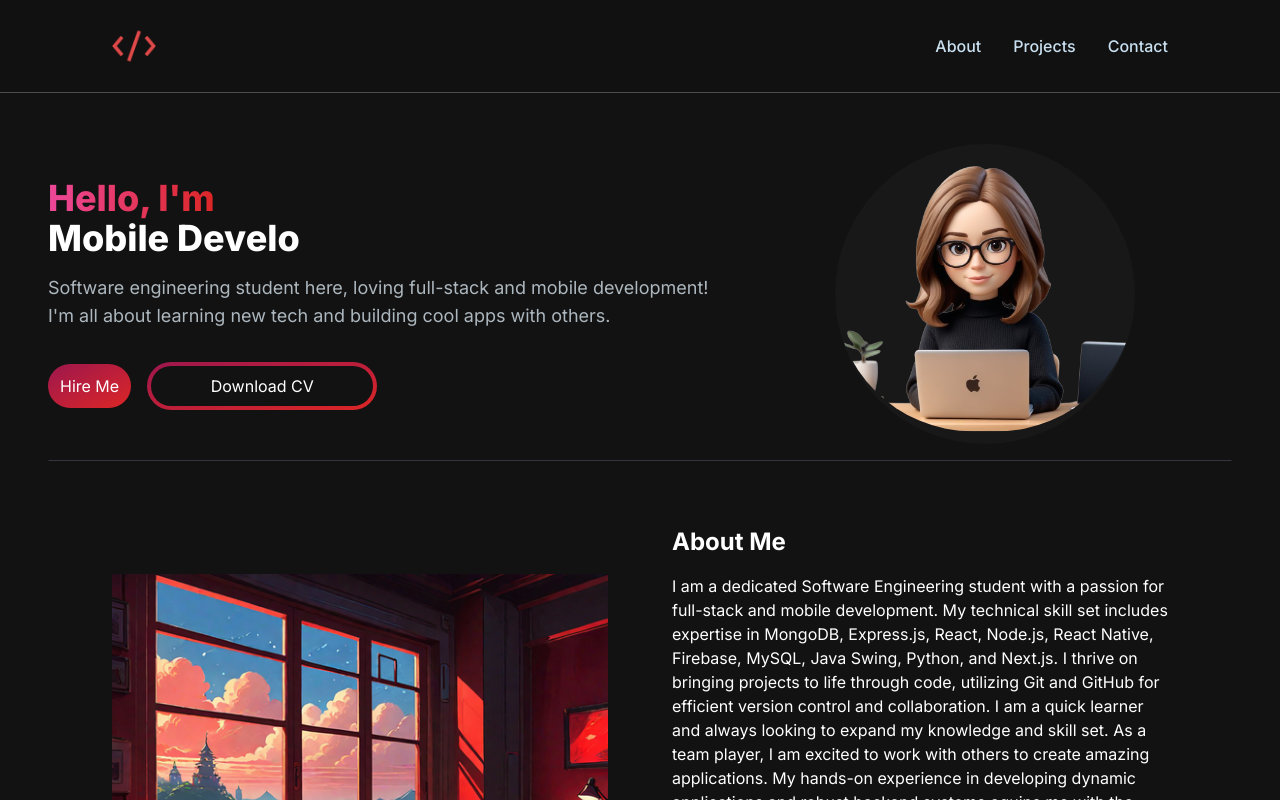
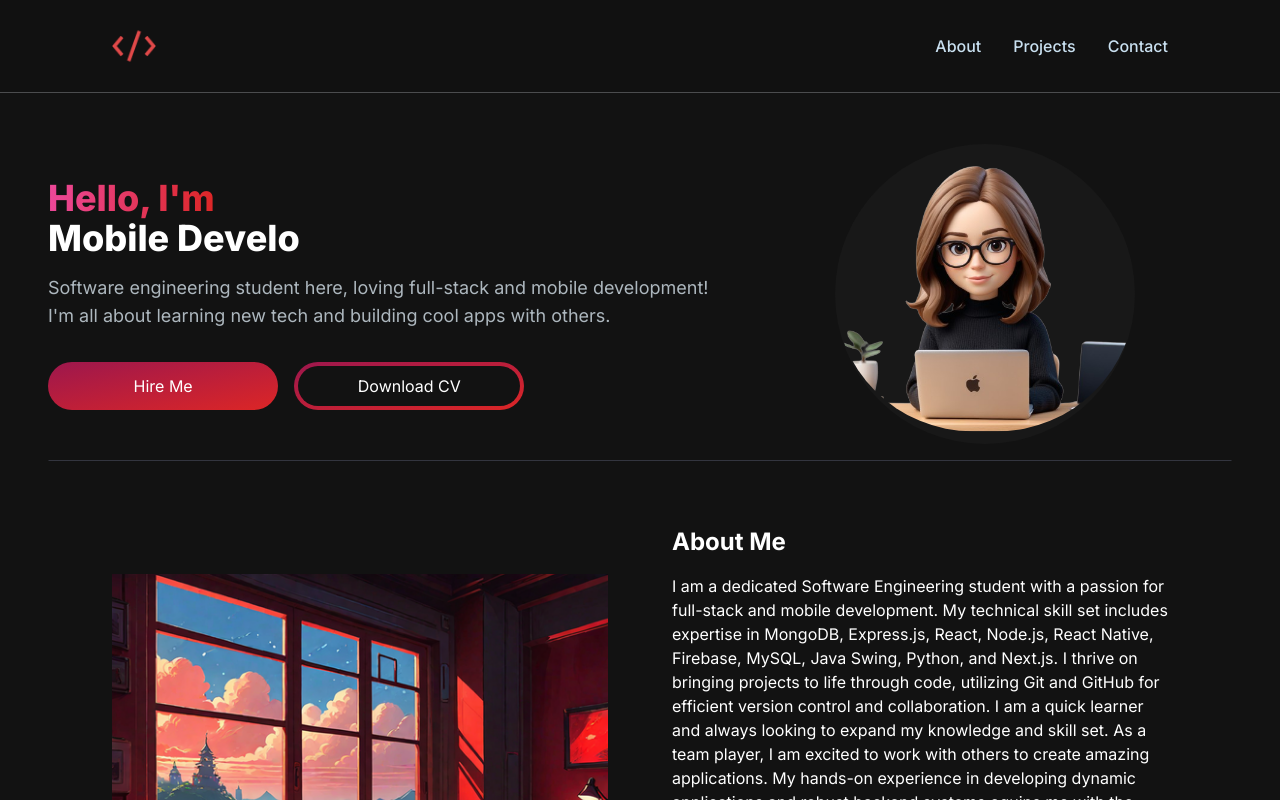
Before and after one commit to sabuuuu/portfolio, a Next.js app: page / in a window 1280 px wide. Shown: the top 800 px of the page. Built offline with nearby package versions, Linux system fonts and the light colour scheme.

Commit message:
fixed UI issue

```diff
--- a/src/app/components/HeroSection.jsx
+++ b/src/app/components/HeroSection.jsx
@@ -40,9 +40,11 @@ function HeroSection() {
           <p className='text-[#ADB7BE] mb-4 text-lg '>
             Software engineering student here, loving full-stack and mobile development! I&apos;m all about learning new tech and building cool apps with others.          </p>
           <div >
-            <a href='https://www.linkedin.com/in/sabrina-yafa-507389256/' target="_blank" className="w-full lg:w-1/3 bg-gradient-to-br from-pink-800 via-fuchsia-400-500 to-red-600  hover:bg-slate-200 text-white px-3 py-3 rounded-full mr-4">
-              Hire Me
-            </a>
+            <button className="w-full lg:w-1/3 bg-gradient-to-br from-pink-800 via-fuchsia-400-500 to-red-600  hover:bg-slate-200 text-white px-3 py-3 rounded-full mr-4">
+              <a href='https://www.linkedin.com/in/sabrina-yafa-507389256/' target="_blank">
+                Hire Me
+              </a>
+            </button>
             <button onClick={() => {downloadFile(CvUrl)}} className="w-full lg:w-1/3 mt-4 bg-gradient-to-br from-pink-800 via-fuchsia-400-500 to-red-600 px-1 py-1  text-white rounded-full">
               <span className="block bg-[#121212] hover:bg-pink-800 rounded-full px-5 py-2">
                 Download CV
```
